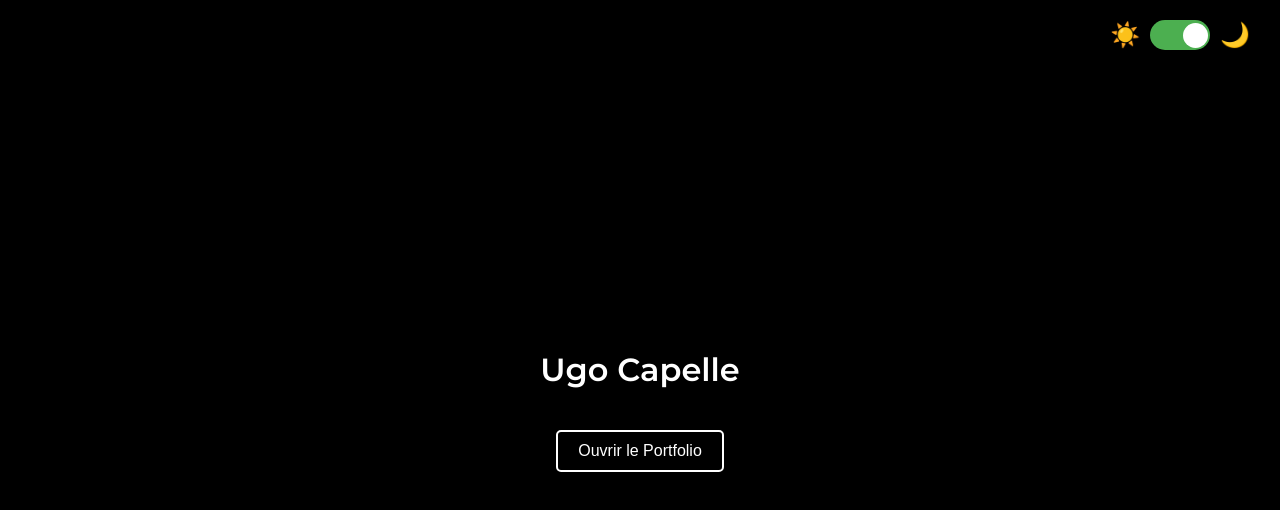
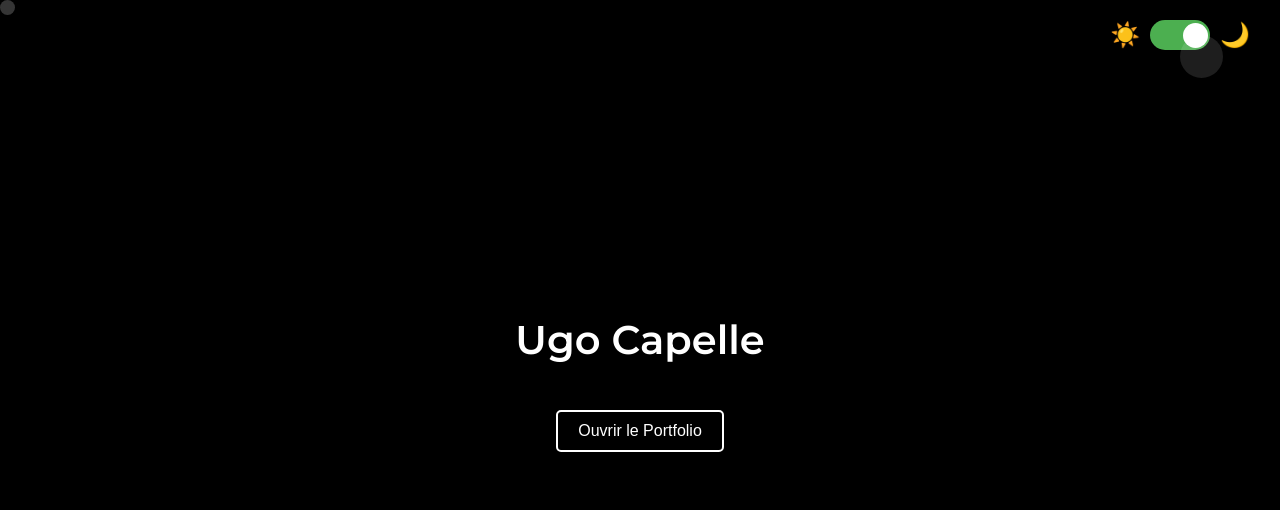
Before and after one commit to UgoCapelle/P8_Portfolio, a React (Create React App) app: page /#/ in a window 1280 px wide. Both pictures are taken after a click on the element 1180 px from the left and 35 px from the top of the page. Shown: the top 510 px of the page. Built offline with nearby package versions, Linux system fonts and the light colour scheme.

Commit message:
Ajout ink, hover sections, changements tailles

```diff
--- a/public/index.html
+++ b/public/index.html
@@ -2,6 +2,7 @@
 <html lang="fr">
   <head>
     <meta charset="utf-8" />
+    <title>Ugo Capelle</title>
     <link rel="icon" href="%PUBLIC_URL%/favicon.ico" />
     <meta name="viewport" content="width=device-width, initial-scale=1" />
     <meta name="theme-color" content="#000000" />
--- a/src/pages/Home.jsx
+++ b/src/pages/Home.jsx
@@ -1,4 +1,4 @@
-import React from "react";
+import React, { useState, useEffect, useCallback, useRef } from "react";
 import { useNavigate } from "react-router-dom";
 import { motion } from "framer-motion";
 import Toggle from "../components/Toggle";
@@ -6,6 +6,43 @@ import "../styles/Home.css";
 
 function Home({ isDarkMode, toggleDarkMode }) {
   const navigate = useNavigate();
+  const [inkDrops, setInkDrops] = useState([]);
+  const buttonRef = useRef(null);
+
+  const addInkDrop = useCallback((e) => {
+    if (buttonRef.current) {
+      const buttonRect = buttonRef.current.getBoundingClientRect();
+      if (
+        e.clientX >= buttonRect.left &&
+        e.clientX <= buttonRect.right &&
+        e.clientY >= buttonRect.top &&
+        e.clientY <= buttonRect.bottom
+      ) {
+        return;
+      }
+    }
+
+    const newDrop = {
+      x: e.clientX,
+      y: e.clientY,
+      size: Math.random() * 30 + 15,
+      id: Date.now(),
+      duration: Math.random() * 3 + 2
+    };
+    setInkDrops(prevDrops => [...prevDrops, newDrop]);
+  }, []);
+
+  useEffect(() => {
+    window.addEventListener('mousemove', addInkDrop);
+    return () => {
+      window.removeEventListener('mousemove', addInkDrop);
+    };
+  }, [addInkDrop]);
+
+  const handlePortfolioClick = () => {
+    localStorage.setItem('comingFromHome', 'true');
+    navigate('/portfolio');
+  };
 
   return (
     <motion.div
@@ -13,13 +50,28 @@ function Home({ isDarkMode, toggleDarkMode }) {
       initial={{ y: 0 }}
       exit={{ y: "-100%", transition: { duration: 0.5, ease: "easeInOut" } }}
     >
-      <h1>Ugo Capelle</h1>
-      <button className="open-portfolio" onClick={() => navigate('/portfolio')}>
-        Ouvrir le Portfolio
-      </button>
+      <div className="content-wrapper">
+        <h1>Ugo Capelle</h1>
+        <button ref={buttonRef} className="open-portfolio" onClick={handlePortfolioClick}>
+          Ouvrir le Portfolio
+        </button>
+      </div>
       <div className="toggle-wrapper">
         <Toggle isDarkMode={isDarkMode} toggleDarkMode={toggleDarkMode} />
       </div>
+      {inkDrops.map(drop => (
+        <div
+          key={drop.id}
+          className="ink-drop"
+          style={{
+            left: `${drop.x}px`,
+            top: `${drop.y}px`,
+            width: `${drop.size}px`,
+            height: `${drop.size}px`,
+            animationDuration: `${drop.duration}s`
+          }}
+        />
+      ))}
     </motion.div>
   );
 }
--- a/src/pages/Portfolio.jsx
+++ b/src/pages/Portfolio.jsx
@@ -1,24 +1,29 @@
-import React from "react";
+import React, { useEffect } from "react";
 import { motion } from "framer-motion";
 import Header from "../components/Header";
 import SkillCard from "../components/SkillCard";
 import "../styles/Portfolio.css";
+
 import htmlLogo from "../assets/HTMLLOGO.png";
 import cssLogo from "../assets/CSSLOGO.png";
 import reactLogo from "../assets/REACTLOGO.png";
 
 function Portfolio({ isDarkMode, toggleDarkMode }) {
+  useEffect(() => {
+    window.scrollTo(0, 0);
+  }, []);
+
   return (
     <motion.div
       className={`portfolio ${isDarkMode ? "dark-mode" : "light-mode"}`}
       initial={{ y: "100%" }}
       animate={{ y: 0 }}
-      transition={{ duration: 0.5, ease: "easeInOut" }}
+      transition={{ duration: 1, ease: "easeInOut" }}
     >
       <Header isDarkMode={isDarkMode} toggleDarkMode={toggleDarkMode} />
       <main className="content">
         <section className="intro-section">
-          <h2>Bienvenue sur mon portfolio !</h2>
+          <h2>Bienvenue sur mon portfolio</h2>
           <p>Jeune développeur web en fin de formation OpenClassrooms, j'ai décidé de me lancer dans l'auto-entreprenariat par motivation de la passion pour la création.</p>
         </section>
         <section className="project-section bg-color-1">
--- a/src/styles/Home.css
+++ b/src/styles/Home.css
@@ -10,6 +10,16 @@
   left: 0;
   right: 0;
   bottom: 0;
+  overflow: hidden;
+}
+
+.content-wrapper {
+  display: flex;
+  flex-direction: column;
+  align-items: center;
+  justify-content: center;
+  height: 100%;
+  padding-bottom: 60px;
 }
 
 .open-portfolio {
@@ -34,3 +44,25 @@
   top: 20px;
   right: 20px;
 }
+
+.ink-drop {
+  position: absolute;
+  border-radius: 50%;
+  pointer-events: none;
+  opacity: 0.7;
+  animation: fadeOut forwards;
+}
+
+.light-mode .ink-drop {
+  background-color: rgba(0, 0, 0, 0.3);
+}
+
+.dark-mode .ink-drop {
+  background-color: rgba(255, 255, 255, 0.3);
+}
+
+@keyframes fadeOut {
+  0% { opacity: 0.7; }
+  70% { opacity: 0.7; }
+  100% { opacity: 0; }
+}
--- a/src/styles/Portfolio.css
+++ b/src/styles/Portfolio.css
@@ -1,5 +1,6 @@
 body {
   font-family: 'Roboto', sans-serif;
+  font-size: clamp(16px, 1.6vw, 20px);
 }
 
 h1, h2, h3, .intro-section h2, .project-section h2 {
@@ -9,12 +10,12 @@ h1, h2, h3, .intro-section h2, .project-section h2 {
 .portfolio {
   min-height: 100vh;
   transition: background-color 0.5s ease, color 0.5s ease;
-  font-size: 1.2rem;
+  font-size: 1rem;
 }
 
 .content {
   padding-top: 80px;
-  font-size: 1.2rem;
+  font-size: 1rem;
 }
 
 .intro-section,
@@ -22,6 +23,7 @@ h1, h2, h3, .intro-section h2, .project-section h2 {
   padding: 60px;
   width: 100%;
   transition: background-color 0.5s ease, color 0.5s ease;
+  margin: 0;
 }
 
 .intro-section {
@@ -37,27 +39,27 @@ h1, h2, h3, .intro-section h2, .project-section h2 {
 
 .intro-section h2{
   transition: none;
-  font-size: 3rem;
+  font-size: clamp(1.8rem, 3vw, 2.5rem);
 }
 
 .intro-section p {
-  font-size: 2.5rem;
+  font-size: clamp(1rem, 1.5vw, 1.3rem);
 }
 
 .project-section h2 {
-  font-size: 2.5rem;
+  font-size: clamp(1.2rem, 2vw, 1.8rem);
 }
 
 .project-section p {
-  font-size: 1.5rem;
+  font-size: clamp(0.9rem, 1.5vw, 1.2rem);
 }
 
 .project-section h3 {
-  font-size: 2rem;
+  font-size: clamp(1rem, 1.8vw, 1.5rem);
 }
 
 .project-section ul li {
-  font-size: 1.5rem;
+  font-size: clamp(0.8rem, 1.2vw, 1rem);
 }
 
 .bg-color-1 {
@@ -92,11 +94,19 @@ h1, h2, h3, .intro-section h2, .project-section h2 {
 .project-section {
   color: black;
   font-size: 1.2rem;
+  position: relative;
+  transition: transform 0.3s ease;
+  padding: 60px;
+}
+
+.project-section:hover {
+  transform: scale(1.02);
 }
 
 .dark-mode .project-section {
   color: white;
 }
+
 
 .skills-container {
   display: flex;
@@ -107,18 +117,18 @@ h1, h2, h3, .intro-section h2, .project-section h2 {
 }
 
 .skills-container .skill-card {
-  font-size: 1rem;
+  font-size: clamp(0.9rem, 1.5vw, 1rem);
 }
 
 .intro-github-button {
-  font-size: 3rem;
+  font-size: clamp(2rem, 4vw, 3rem);
   padding: 16px 32px;
   border-width: 3px;
 }
 
 .intro-github-button .github-icon {
-  width: 28px;
-  height: 28px;
+  width: clamp(20px, 3vw, 28px);
+  height: clamp(20px, 3vw, 28px);
   margin-left: 12px;
 }
 
@@ -126,7 +136,7 @@ h1, h2, h3, .intro-section h2, .project-section h2 {
   display: inline-flex;
   align-items: center;
   padding: 12px 24px;
-  font-size: 1.2rem;
+  font-size: clamp(1rem, 2vw, 1.2rem);
   cursor: pointer;
   background-color: transparent;
   border: 2px solid currentColor;
@@ -142,15 +152,15 @@ h1, h2, h3, .intro-section h2, .project-section h2 {
 }
 
 .github-icon {
-  width: 20px;
-  height: 20px;
+  width: clamp(16px, 2vw, 20px);
+  height: clamp(16px, 2vw, 20px);
   margin-left: 10px;
 }
 
 .project-link-button {
   margin-top: 20px;
   padding: 12px 24px;
-  font-size: 1.2rem;
+  font-size: clamp(1rem, 2vw, 1.2rem);
   cursor: pointer;
   background: none;
   border: 2px solid currentColor;
@@ -162,6 +172,12 @@ h1, h2, h3, .intro-section h2, .project-section h2 {
 .project-link-button:hover {
   transform: scale(1.05);
   background-color: rgba(255, 255, 255, 0.1);
+}
+
+
+.project-section > * {
+  position: relative;
+  z-index: 2;
 }
 
 @media (max-width: 800px) {
--- a/src/styles/toggle.css
+++ b/src/styles/toggle.css
@@ -39,23 +39,23 @@
 
 @media (max-width: 400px) {
   .icon {
-    font-size: 1rem;   /* Taille encore plus petite pour les icônes */
-    margin: 0 3px;     /* Réduit l'espacement entre les icônes */
+    font-size: 1rem;
+    margin: 0 3px;
   }
 
   .toggle {
-    width: 40px;       /* Réduit encore la largeur du toggle */
-    height: 20px;      /* Réduit encore la hauteur du toggle */
+    width: 40px;
+    height: 20px;
   }
 
   .slider {
-    width: 15px;       /* Réduit la taille du slider */
-    height: 15px;      /* Réduit la taille du slider */
-    top: 2.5px;        /* Garde la position du slider centré */
-    left: 2.5px;       /* Ajuste la position du slider */
+    width: 15px;
+    height: 15px;
+    top: 2.5px;
+    left: 2.5px;
   }
 
   .toggle.active .slider {
-    left: 22.5px;      /* Ajuste la position du slider dans l'état actif */
+    left: 22.5px;
   }
 }
```
